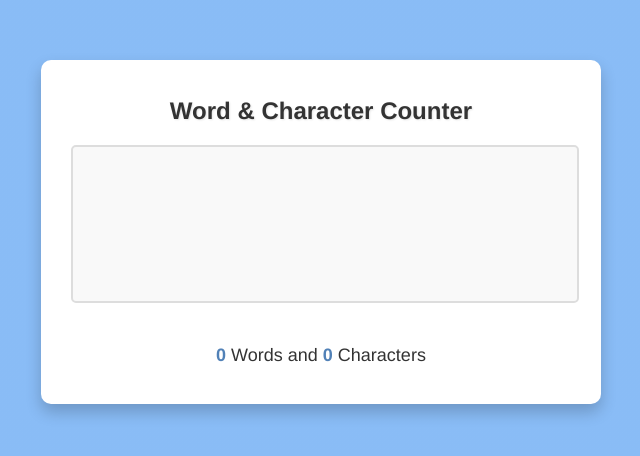
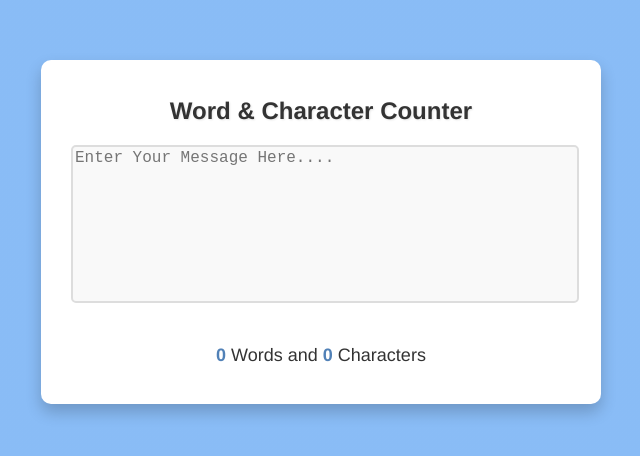
Before and after one commit to vishalgit1810/WordCounter, a plain HTML site: page index.html in a window 1280 px wide. Shown: the part 168-624 px from the top of the page, without its empty margins (319-959 px from the left). Drawn offline with Linux system fonts and the light colour scheme.

Commit message:
Update index.html

```diff
--- a/index.html
+++ b/index.html
@@ -9,7 +9,7 @@
 <body>
     <div id="container">
          <h1>Word & Character Counter</h1>
-         <textarea id="text-box" cols="30" rows="10"></textarea>
+         <textarea id="text-box" cols="30" rows="10" placeholder="Enter Your Message Here...."></textarea>
         <p>
             <span id="word">0</span> Words and <span id="char">0</span> Characters
         </p>
```
